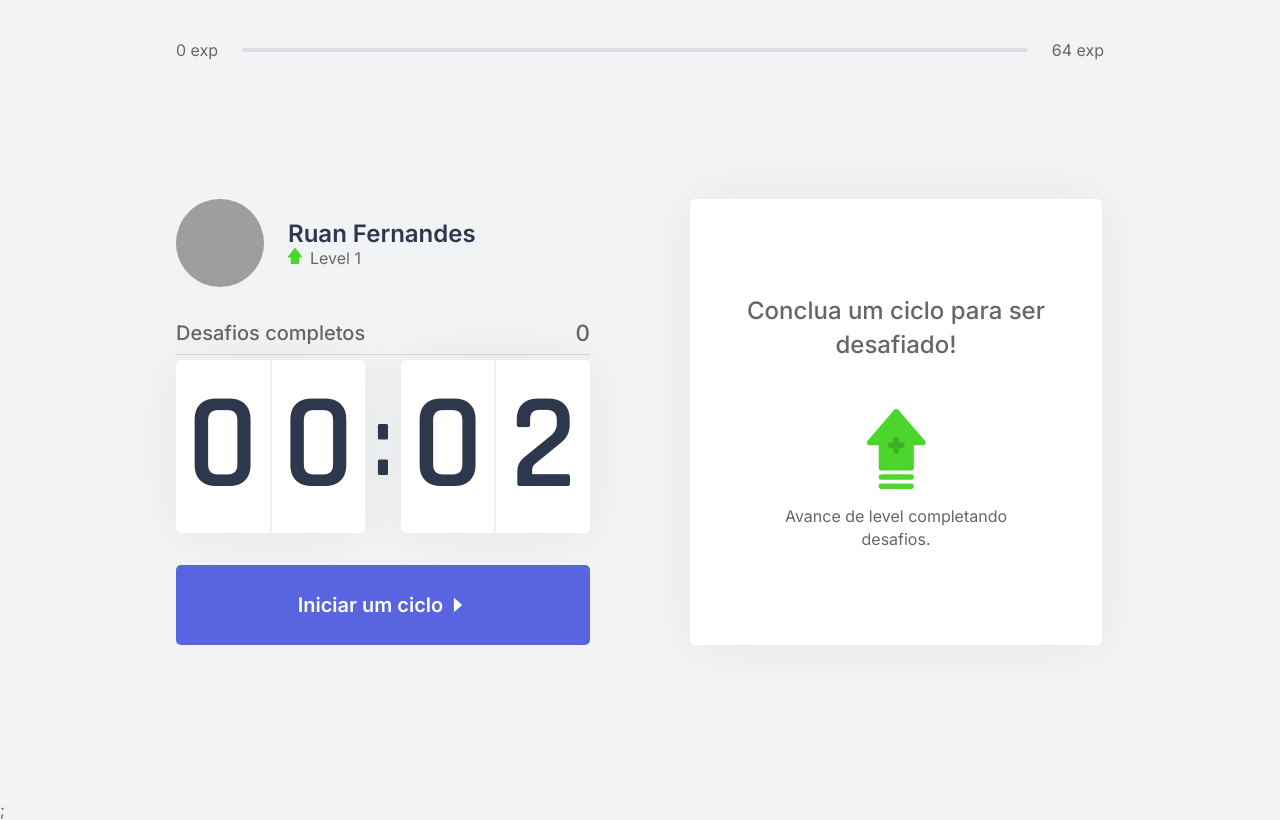
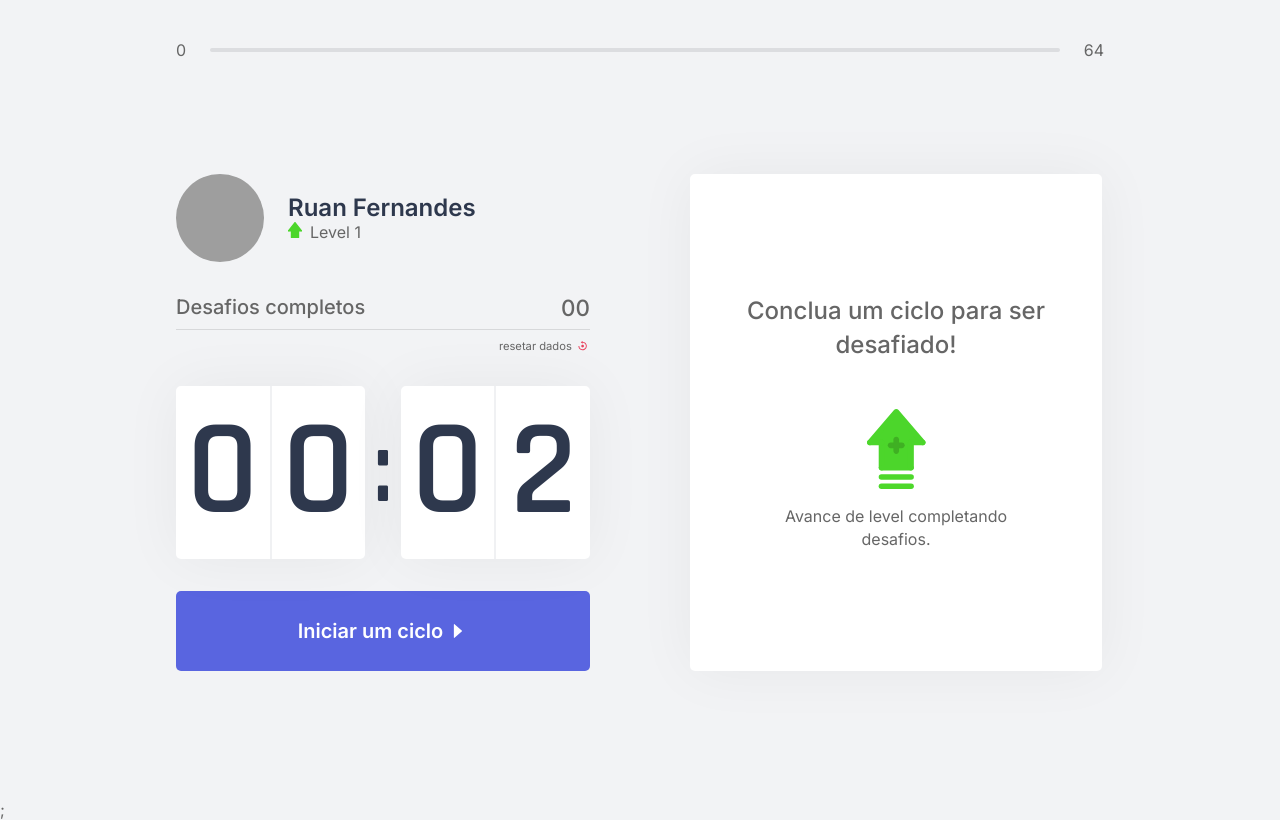
Before and after one commit to ruanrf/lazychecker, a Next.js app: page / in a window 1280 px wide. Built offline with nearby package versions, Linux system fonts and the light colour scheme; grey boxes are pictures that could not be loaded.

Commit message:
update components

```diff
--- a/src/components/ChallengeBox.tsx
+++ b/src/components/ChallengeBox.tsx
@@ -14,6 +14,7 @@ export function ChallengeBox() {
   function handleChallengeSucceed() {
     resetChallenge();
     resetCountdown();
+    completeChallenge();
   }
 
   function handleChallengeFailure() {
--- a/src/components/CompletedChallenges.tsx
+++ b/src/components/CompletedChallenges.tsx
@@ -1,18 +1,32 @@
 /* eslint-disable import/prefer-default-export */
-/* eslint-disable import/no-unresolved */
 import { useContext } from 'react';
+import { BiReset } from 'react-icons/bi';
 
 import { ChallengesContext } from '../contexts/ChallengesContext';
 
 import styles from '../styles/components/CompletedChallenges.module.css';
 
 export function CompletedChallenges() {
-  const { challengesCompleted } = useContext(ChallengesContext);
+  const { challengesCompleted, resetUserData } = useContext(ChallengesContext);
 
   return (
-    <div className={styles.completedChallengesContainer}>
-      <span>Desafios completos</span>
-      <span>{challengesCompleted}</span>
-    </div>
+    <>
+      <div className={styles.completedChallengesContainer}>
+        <span>Desafios completos</span>
+        <span>{String(challengesCompleted).padStart(2, '0')}</span>
+      </div>
+      <div className={styles.resetUserData}>
+        <p>
+          <button
+            type="button"
+            className={styles.resetUserData}
+            onClick={resetUserData}
+          >
+            resetar dados
+            <BiReset className={styles.biReset} />
+          </button>
+        </p>
+      </div>
+    </>
   );
 }
--- a/src/components/Countdown.tsx
+++ b/src/components/Countdown.tsx
@@ -1,7 +1,6 @@
 /* eslint-disable import/prefer-default-export */
 import { AiFillCaretRight, AiFillCheckCircle } from 'react-icons/ai';
-import { useState, useEffect, useContext } from 'react';
-import { ChallengesContext } from '../contexts/ChallengesContext';
+import { useContext } from 'react';
 
 import { CountdownContext } from '../contexts/CountdownContext';
 
--- a/src/components/ExperienceBar.tsx
+++ b/src/components/ExperienceBar.tsx
@@ -14,7 +14,7 @@ export function ExperienceBar() {
 
   return (
     <header className={styles.experienceBar}>
-      <span>0 exp</span>
+      <span>0</span>
       <div>
         <div style={{ width: `${nextLevelExpPercentage}%` }}>
           <span
@@ -28,7 +28,7 @@ export function ExperienceBar() {
           </span>
         </div>
       </div>
-      <span>{nextLevelExp} exp</span>
+      <span>{nextLevelExp}</span>
     </header>
   );
 }
```
